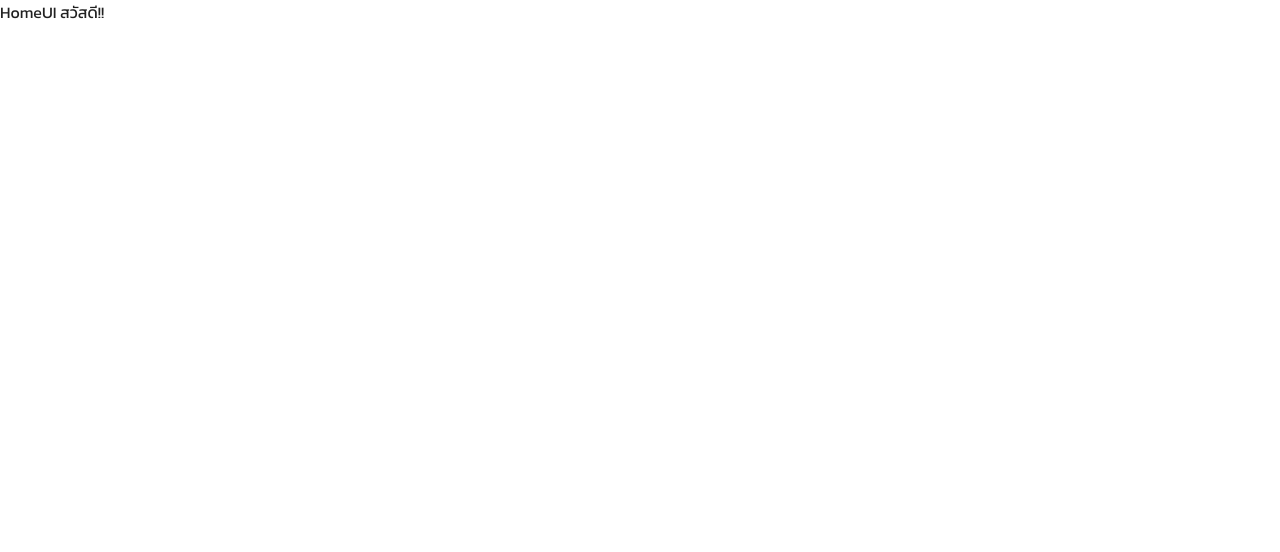
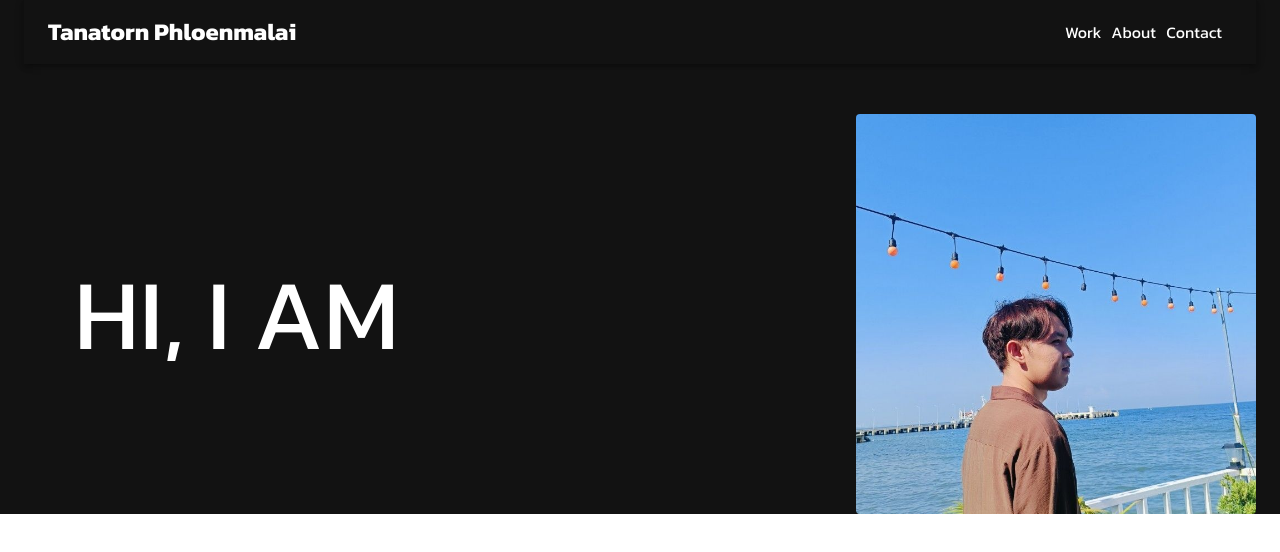
Before and after one commit to Tanatorn-hub/tanatorn-profile-cv-app, a React (Vite) app: page / in a window 1280 px wide. Shown: the top 552 px of the page. Built offline with nearby package versions, Linux system fonts and the light colour scheme; a web font is replaced by a local one.

Commit message:
เสร็จ app bar กำลังเริ่มส่วนของ profile

```diff
--- a/src/views/HomeUI.jsx
+++ b/src/views/HomeUI.jsx
@@ -1,10 +1,48 @@
+import { AppBar, Container, Toolbar, Box, Typography, Avatar } from '@mui/material'
 import React from 'react'
+import { Link } from 'react-router-dom'
+import pic1 from '../assets/pic1.jpg'
 
 function HomeUI() {
   return (
     <>
-        HomeUI
-        สวัสดี!!
+    <Container maxWidth="xl" sx={{bgcolor:'#121212'}}>
+
+      {/* Nav bar */}
+      <AppBar sx={{backgroundColor:'#121212'}} position='static'>
+        <Toolbar>
+          <Typography variant='h5' sx={{ flexGrow: 1, fontWeight:'bold'}}>
+            Tanatorn Phloenmalai
+          </Typography>
+          <Typography component={Link} to='/work' sx={{textDecoration:'none', color:'white', mr:'10px'}}>
+            Work
+          </Typography>
+          <Typography component={Link} to='/About' sx={{textDecoration:'none', color:'white', mr:'10px'}}>
+            About
+          </Typography>
+          <Typography component={Link} to='/Contact' sx={{textDecoration:'none', color:'white', mr:'10px'}}>
+            Contact
+          </Typography>
+        </Toolbar>
+      </AppBar>
+
+      {/* Profile */}
+      <Box id={'profile'} sx={{display:'flex', justifyContent:'space-between', alignItems:'center'}}>
+        <Typography variant='h2' sx={{color:'white', mt:'50px', ml:'50px',textAlign:'left', fontWeight:'normal', fontSize:'100px'}}>
+          HI, I AM
+        </Typography><br/>
+
+        <Avatar
+        src={pic1}
+        variant='rounded'
+        sx={{width:'400px', height:'400px',mt:'50px'}}/>
+
+
+      </Box>
+
+
+    </Container>
+
     </>
   )
 }
```
Also changed, not shown: src/assets/pic1.jpg (added).
